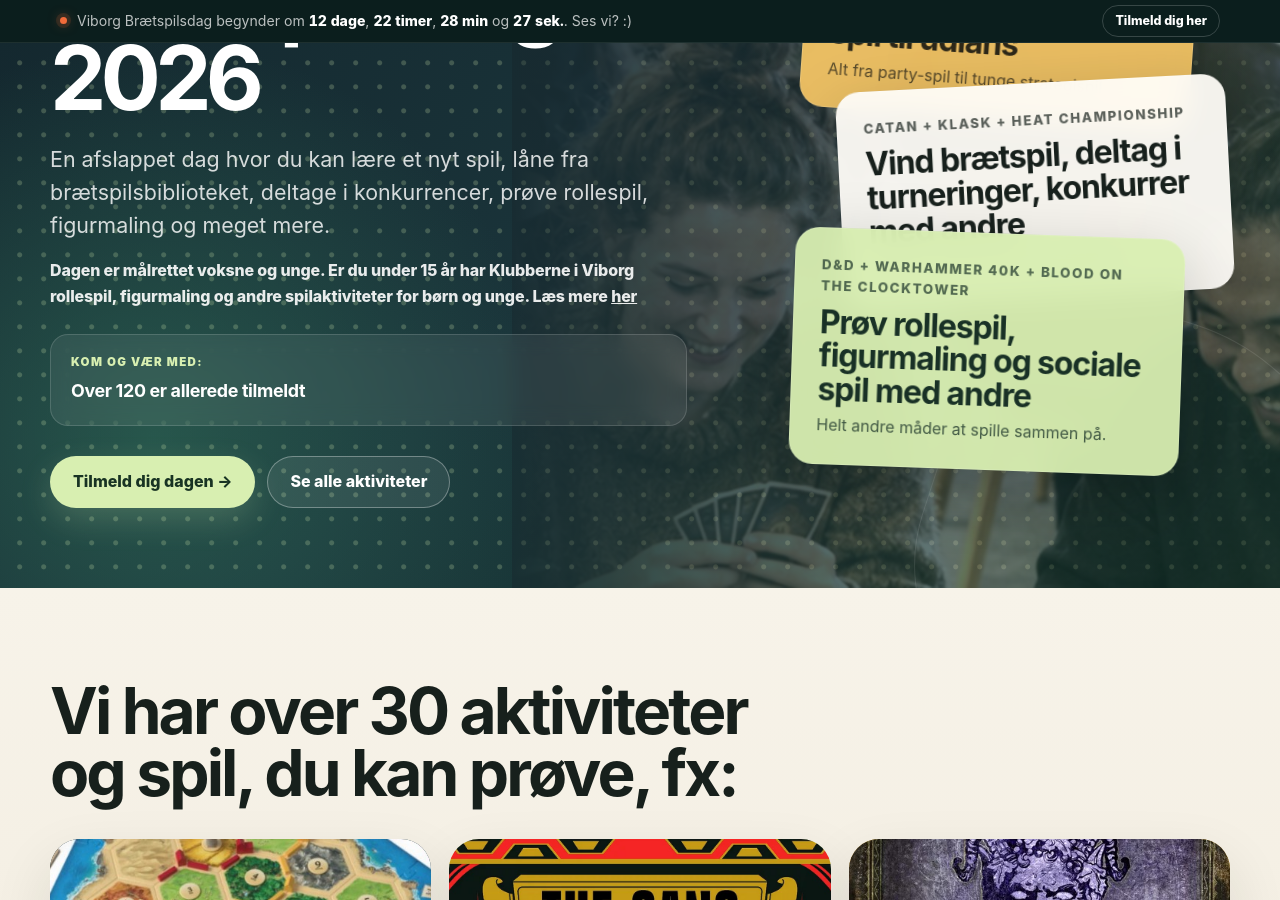
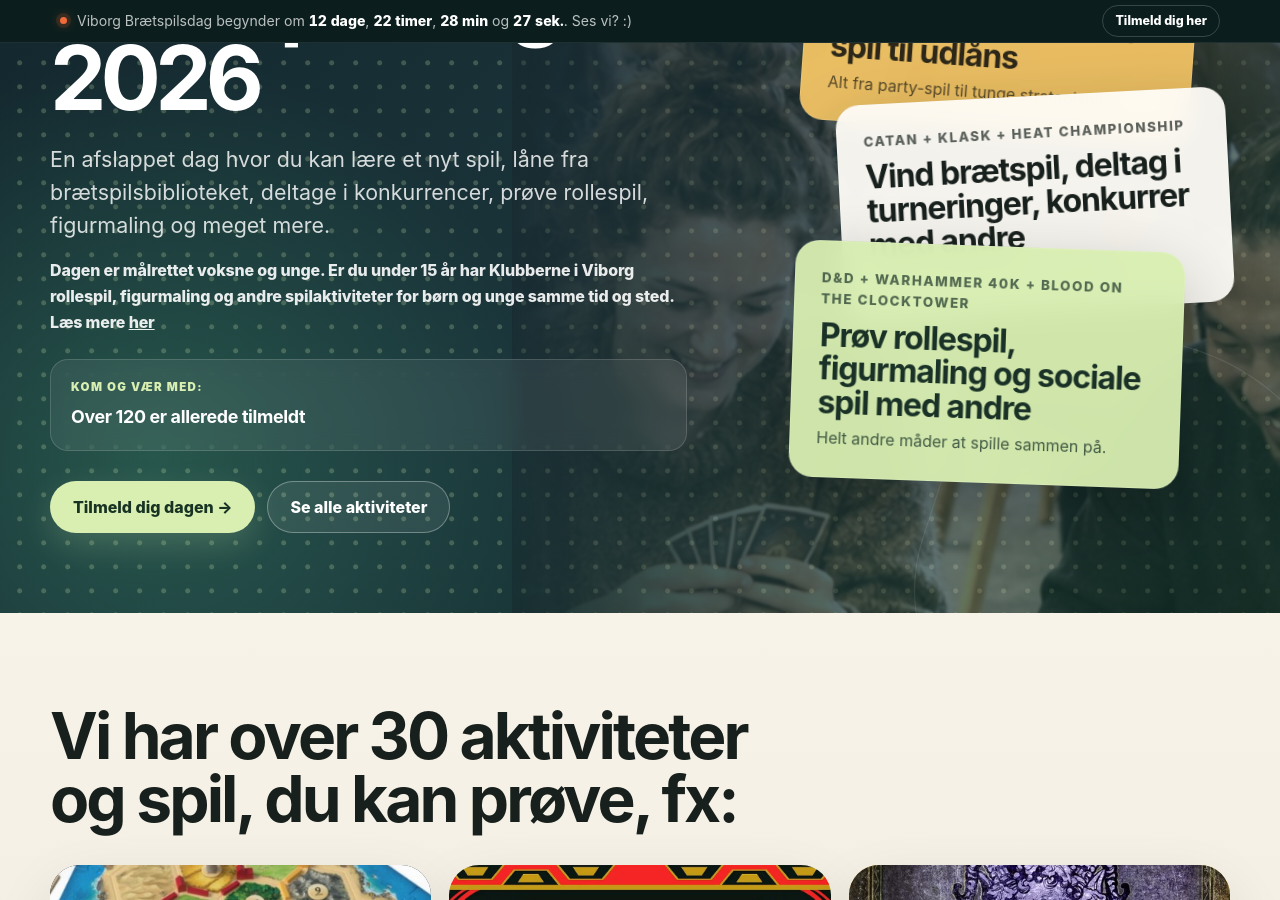
Before and after one commit to Andrejao/spilex, a Jekyll site: the page built from index.html, in a window 1280 px wide and 900 px high, scrolled down 377 px. Built offline with Jekyll 4.4.1, drawn with Linux system fonts in a browser that asks for light colours.

Commit message:
Update index.html

```diff
--- a/index.html
+++ b/index.html
@@ -263,7 +263,7 @@ description: En afslappet dag med spil, hygge, fællesskab og masser af forskell
           En afslappet dag hvor du kan lære et nyt spil, låne fra brætspilsbiblioteket, deltage i konkurrencer, prøve rollespil, figurmaling og meget mere.
         </p>
 
-        <p class="vbd-hero-meta">Dagen er målrettet voksne og unge. Er du under 15 år har Klubberne i Viborg rollespil, figurmaling og andre spilaktiviteter for børn og unge. Læs mere <a href="https://viborgbraetspil.dk/nyheder/klubberne/">her</a></p>
+        <p class="vbd-hero-meta">Dagen er målrettet voksne og unge. Er du under 15 år har Klubberne i Viborg rollespil, figurmaling og andre spilaktiviteter for børn og unge samme tid og sted. Læs mere <a href="https://viborgbraetspil.dk/nyheder/klubberne/">her</a></p>
         <div class="vbd-hero-extra">
           <span>Kom og vær med:</span>
           <strong>Over 120 er allerede tilmeldt</strong>
```
